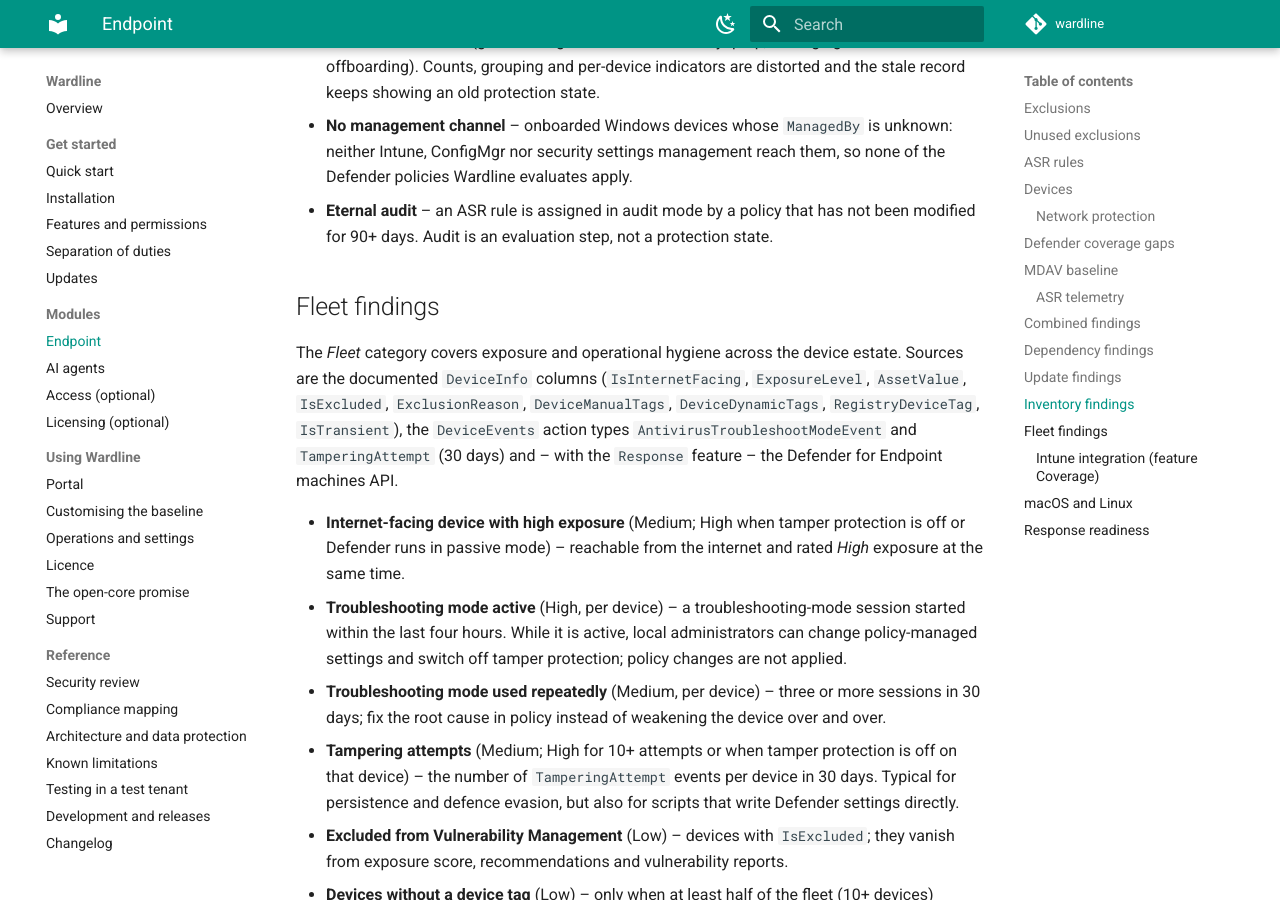
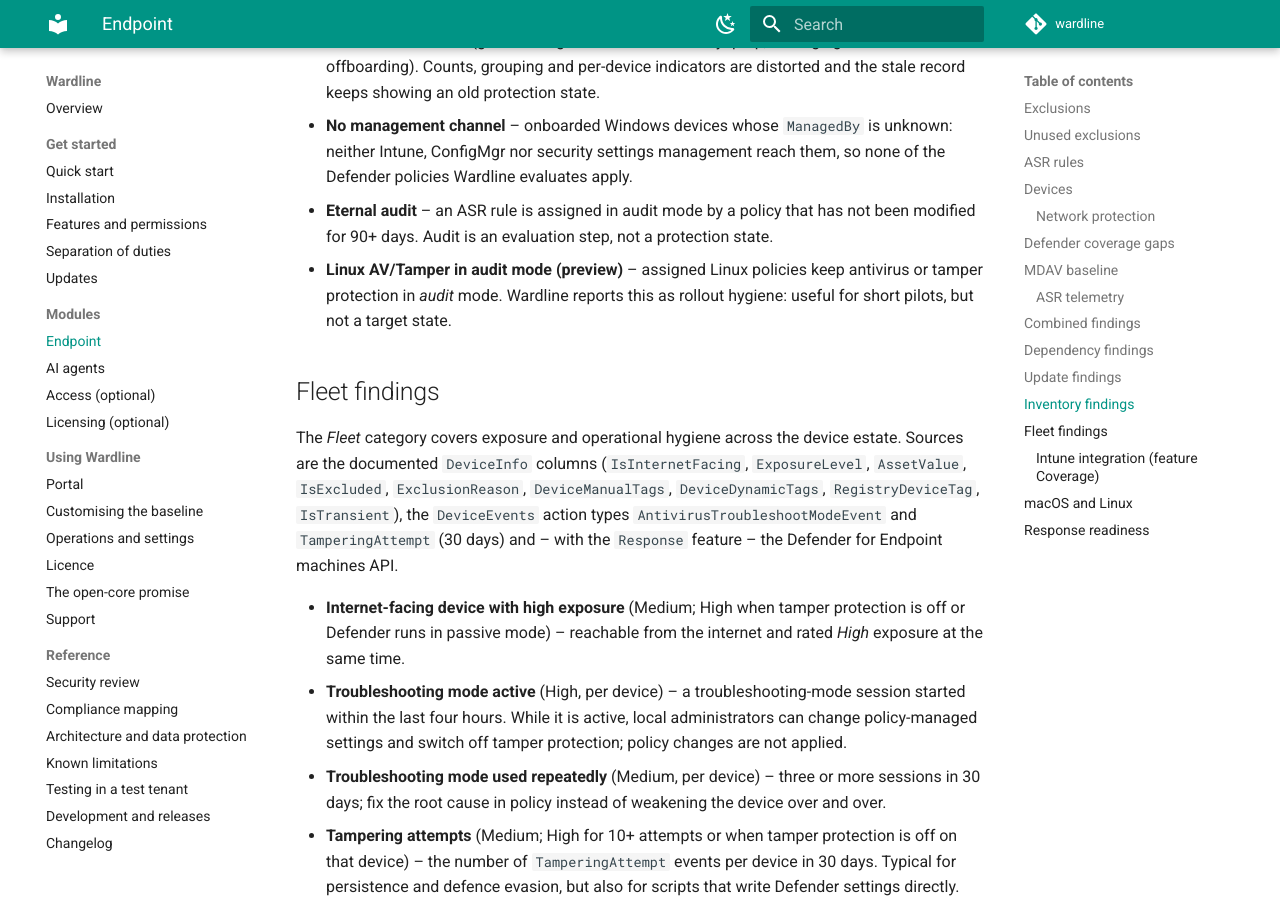
Before and after one commit to dominikhoefling/gapsio, an MkDocs documentation site: the page built from docs/modules/endpoint.md, in a window 1280 px wide and 900 px high, scrolled down 4051 px. Built offline with MkDocs 1.6.1 and Material for MkDocs 9.7.7, drawn with Linux system fonts in a browser that asks for light colours; comment, search, counter and statistics services are not loaded.

Commit message:
Inventory: Linux antivirus/tamper audit-mode preview findings (marked news items)
Signed-off-by: Dominik Höfling <dominik.hoefling@outlook.com>

```diff
--- a/docs/modules/endpoint.md
+++ b/docs/modules/endpoint.md
@@ -120,6 +120,8 @@ and policy reach:
   nor security settings management reach them, so none of the Defender policies Wardline evaluates apply.
 - **Eternal audit** – an ASR rule is assigned in audit mode by a policy that has not been modified for 90+ days.
   Audit is an evaluation step, not a protection state.
+- **Linux AV/Tamper in audit mode (preview)** – assigned Linux policies keep antivirus or tamper protection in
+  *audit* mode. Wardline reports this as rollout hygiene: useful for short pilots, but not a target state.
 
 ## Fleet findings
 
```
Also changed, not shown: CHANGELOG.md (+2 -0 lines), 2 other files.
